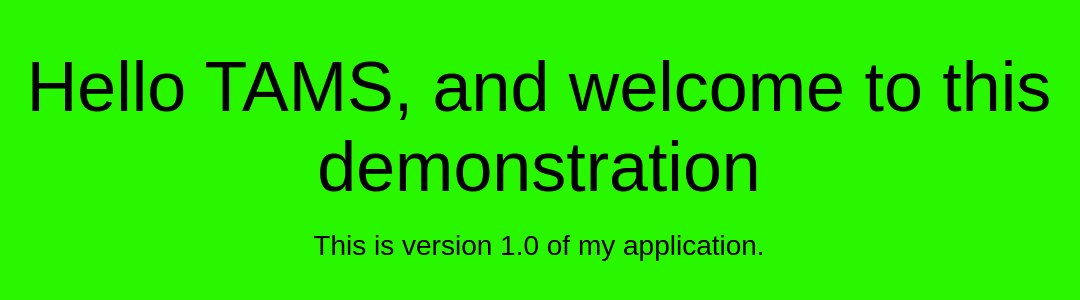
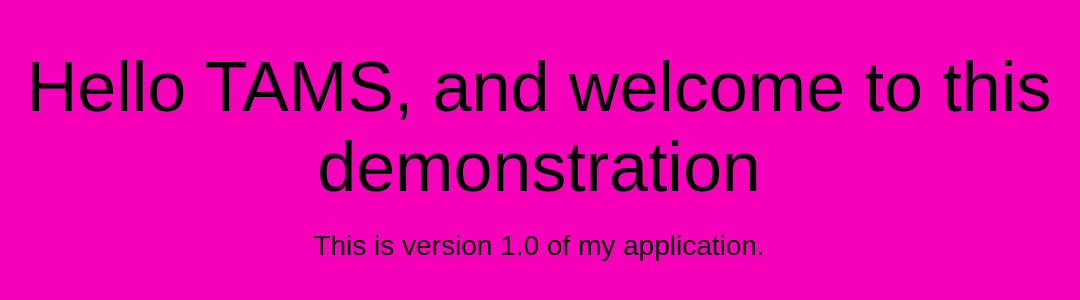
Before and after one commit to Max-Absolution/codeDeployTest, a plain HTML site: page index.html in a window 1280 px wide. Shown: the whole page, without its empty margins (101-1181 px from the left). Drawn offline with Linux system fonts and the light colour scheme.

Commit message:
Changed to Pink

```diff
--- a/index.html
+++ b/index.html
@@ -6,7 +6,7 @@
   <style>
     body {
       color: #000000;
-      background-color: #29f700;
+      background-color: #f700b9;
       font-family: Arial, sans-serif;
       font-size: 14px;
     }
```
